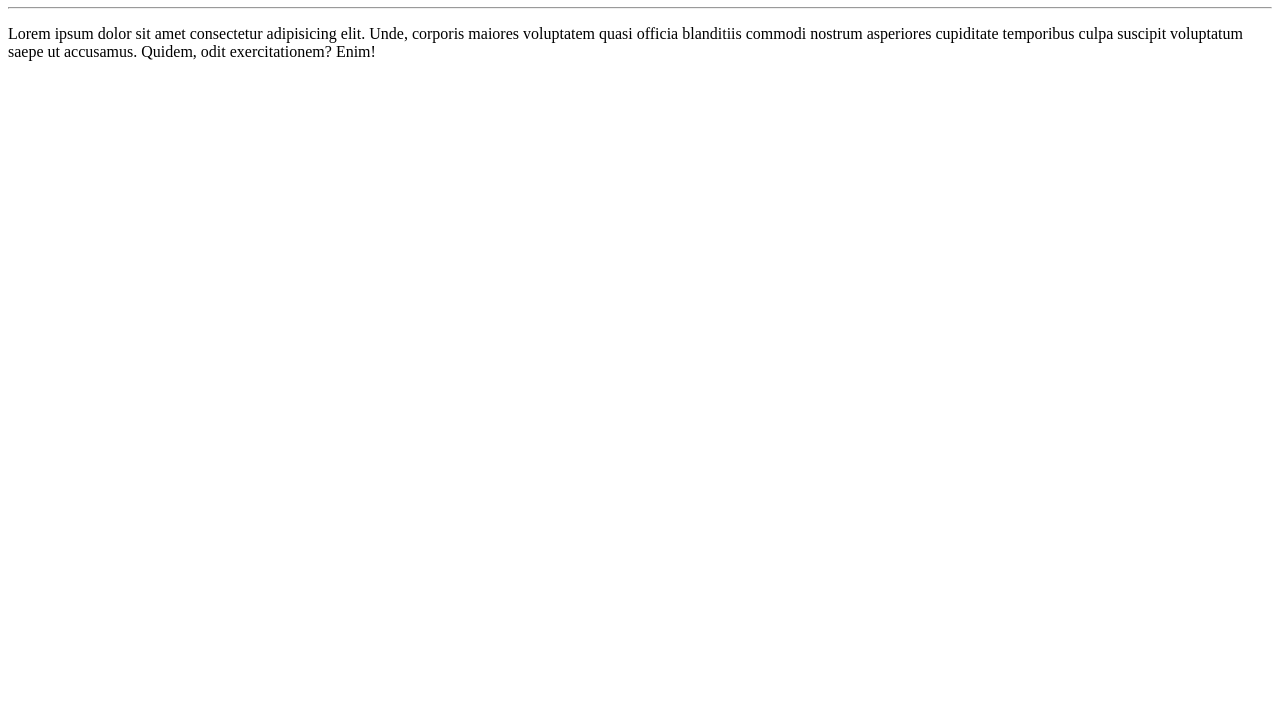
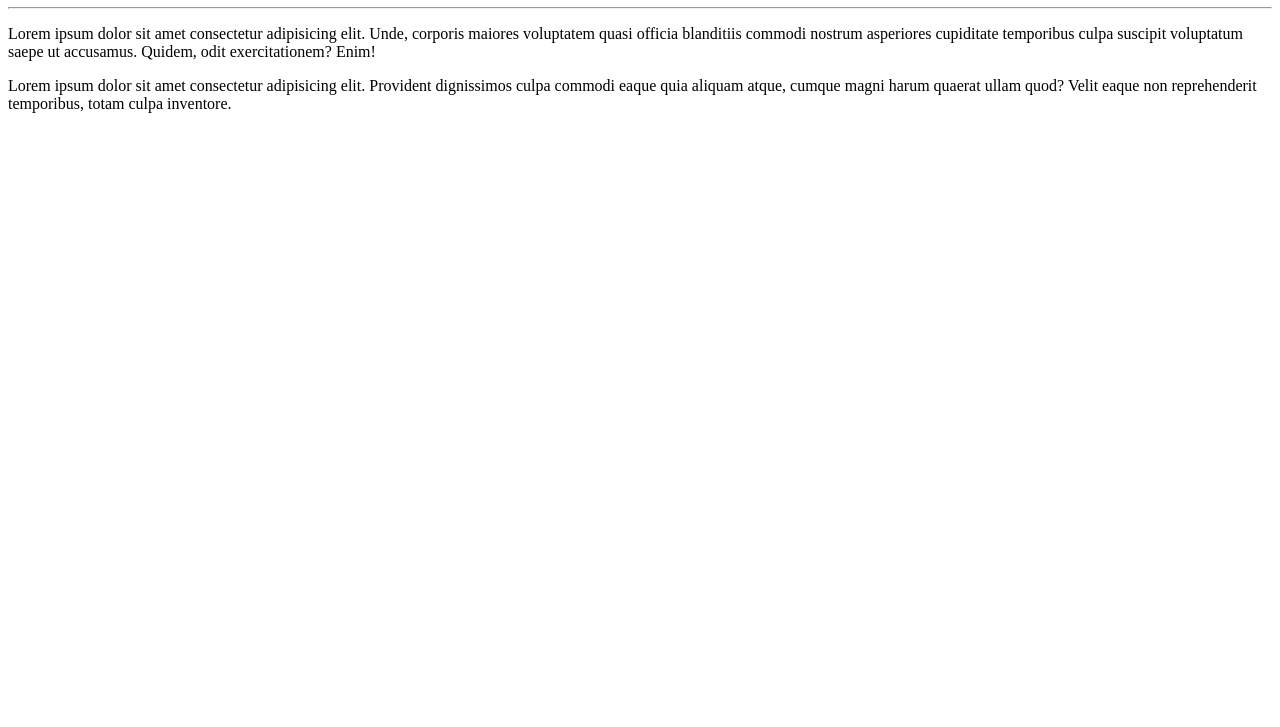
Before and after one commit to severoleonardo/Ola-Mundo, a plain HTML site: page site-exemplo/index.html in a window 1280 px wide. Shown: the part 73-800 px from the top of the page. Drawn offline with Linux system fonts and the light colour scheme.

Commit message:
adicionei um parágrafo

```diff
--- a/site-exemplo/index.html
+++ b/site-exemplo/index.html
@@ -11,4 +11,5 @@
 <h1>Olá, Mundo!</h1>
 <hr>
 <p>Lorem ipsum dolor sit amet consectetur adipisicing elit. Unde, corporis maiores voluptatem quasi officia blanditiis commodi nostrum asperiores cupiditate temporibus culpa suscipit voluptatum saepe ut accusamus. Quidem, odit exercitationem? Enim!</p>
+<p>Lorem ipsum dolor sit amet consectetur adipisicing elit. Provident dignissimos culpa commodi eaque quia aliquam atque, cumque magni harum quaerat ullam quod? Velit eaque non reprehenderit temporibus, totam culpa inventore.</p>
 </html>
```
